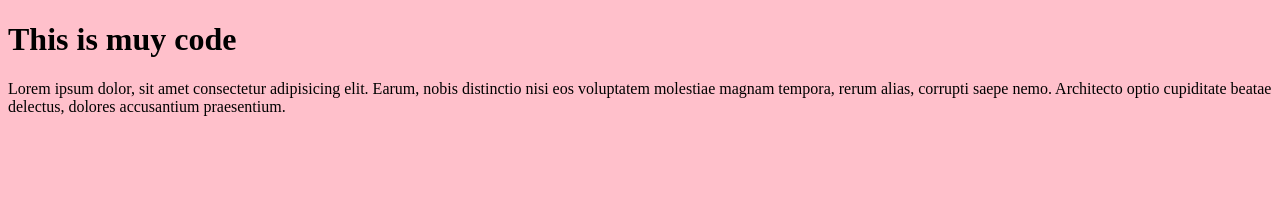
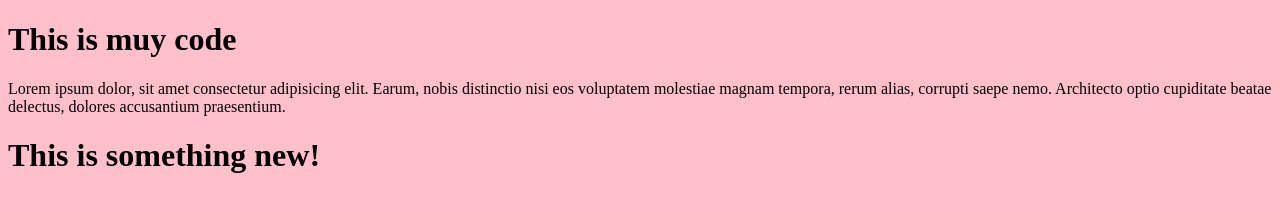
Before and after one commit to dougrosman-edu/geocities, a plain HTML site: page index.html in a window 1280 px wide. Drawn offline with nearby package versions, Linux system fonts and the light colour scheme.

Commit message:
Add something new!

```diff
--- a/index.html
+++ b/index.html
@@ -16,6 +16,8 @@
     <p>Lorem ipsum dolor, sit amet consectetur adipisicing elit. Earum, nobis distinctio nisi eos voluptatem molestiae magnam tempora, rerum alias, corrupti saepe nemo. Architecto optio cupiditate beatae delectus, dolores
         accusantium praesentium.</p>
 
+    <h1>This is something new!</h1>
+
     <script src="main.js"></script>
 </body>
 </html>
```
